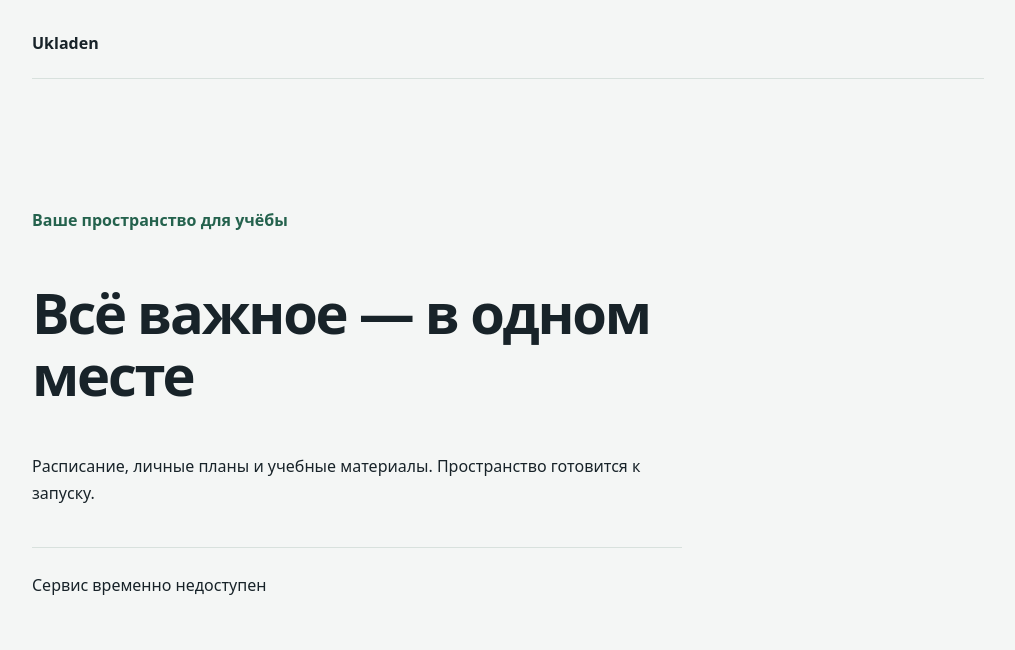
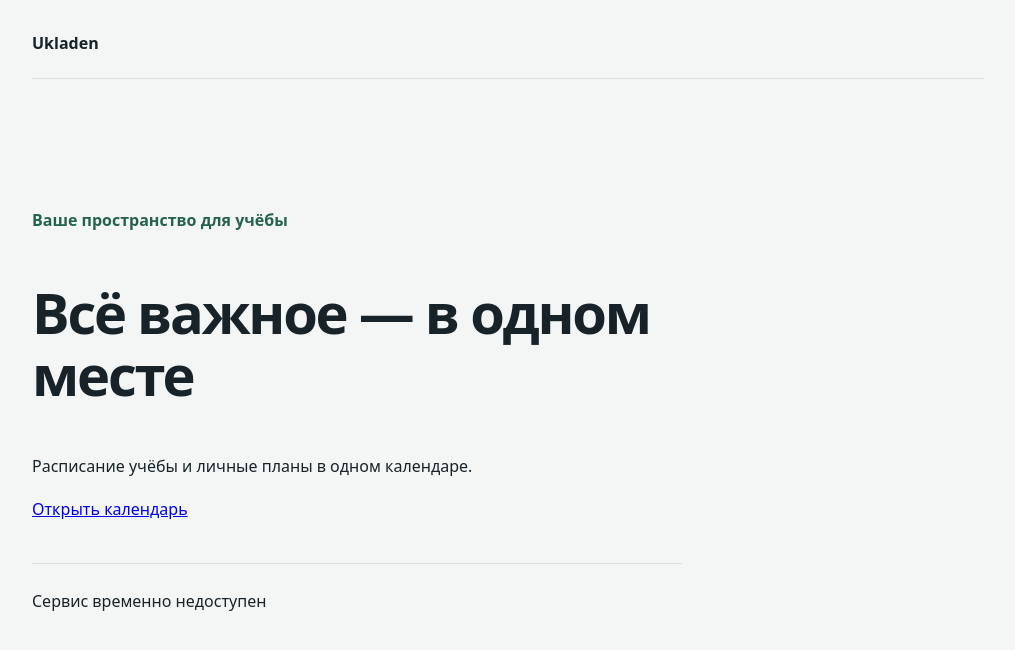
Before and after one commit to Woijech/Ukladen, a Next.js app in the folder apps/web/: page / in a window 1280 px wide. Shown: the top 650 px of the page, without its empty margins (132-1147 px from the left). Built offline with nearby package versions, Linux system fonts and the light colour scheme; no server answers.

Commit message:
fix(web): expose the calendar workspace from the home page

```diff
--- a/apps/web/src/app/page.tsx
+++ b/apps/web/src/app/page.tsx
@@ -7,7 +7,8 @@ export default function Home() {
       <section aria-labelledby="workspace-title">
         <p className="eyebrow">Ваше пространство для учёбы</p>
         <h1 id="workspace-title">Всё важное — в одном месте</h1>
-        <p>Расписание, личные планы и учебные материалы. Пространство готовится к запуску.</p>
+        <p>Расписание учёбы и личные планы в одном календаре.</p>
+        <p><a href="/workspace">Открыть календарь</a></p>
         <ApiStatus />
       </section>
     </main>
```
Also changed, not shown: 2 other files (tests, documents, lock files or other folders).
